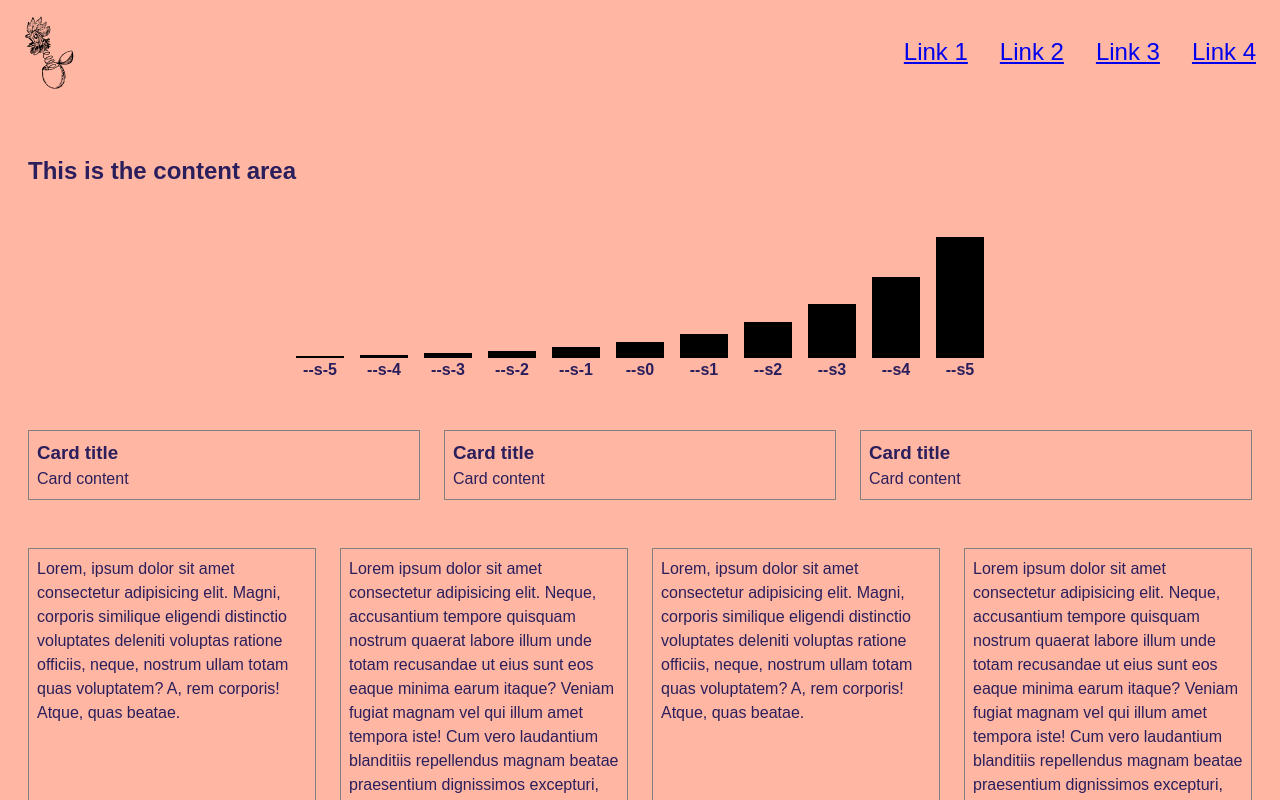
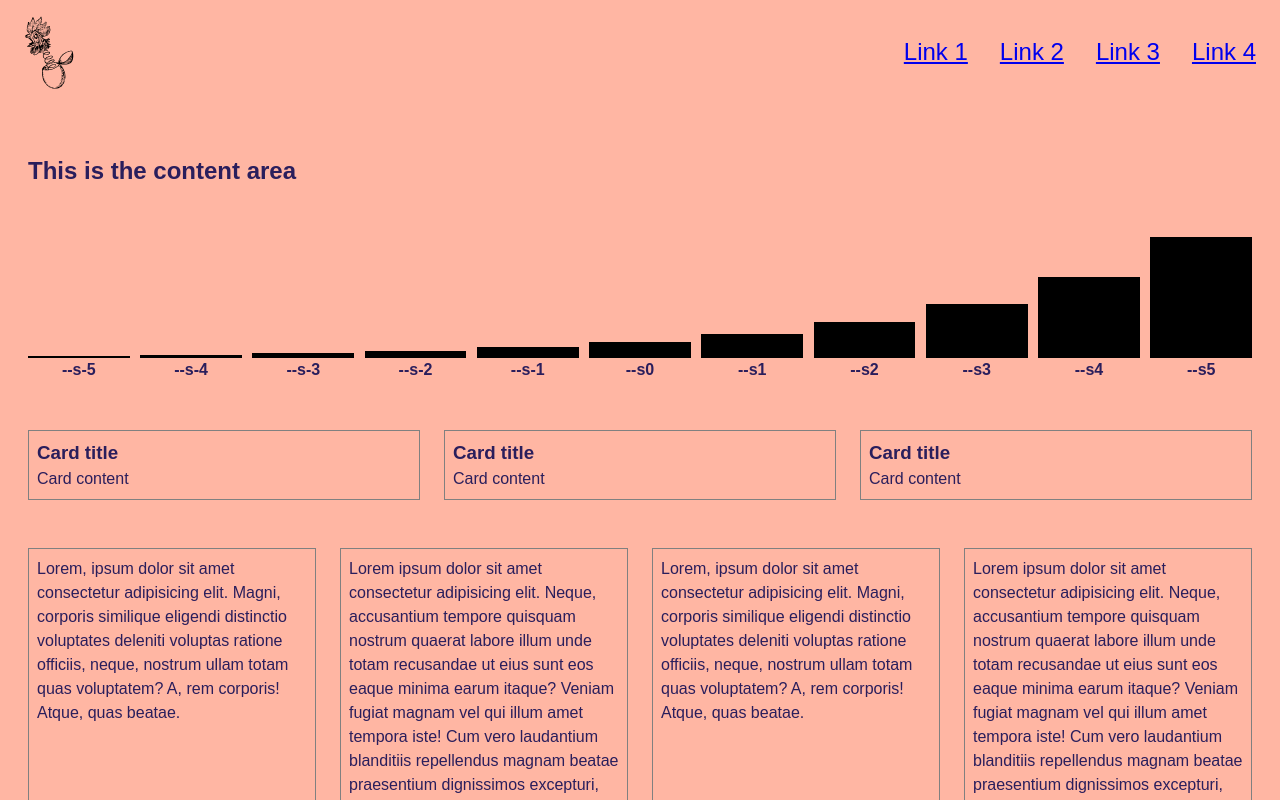
Before and after one commit to razsbg/every-layout-react-flavour, a React (Create React App) app: page / in a window 1280 px wide. Shown: the top 800 px of the page. Built offline with nearby package versions, Linux system fonts and the light colour scheme.

Commit message:
use new <Grid/> in <ModularScale/>

```diff
--- a/src/components/ModularScale.jsx
+++ b/src/components/ModularScale.jsx
@@ -1,29 +1,28 @@
 import styled from "styled-components";
 
-const FlexContainer = styled.div`
-  display: flex;
-  gap: 1rem;
-  align-items: flex-end;
-  justify-content: center;
-`;
+import { Grid } from "components/Grid";
 
 const ScaleItemContainer = styled.div`
   display: flex;
+  align-items: center;
   flex-direction: column;
-  align-items: center;
 `;
 
 const scaleNumbers = [5, 4, 3, 2, 1, 0, 1, 2, 3, 4, 5];
 
+const StyledGrid = styled(Grid)`
+  align-items: end;
+`;
+
 export function ModularScale() {
   return (
-    <FlexContainer>
+    <StyledGrid minItemWidth="3rem" gap="var(--s-1)">
       {scaleNumbers.map((number, index) => {
         const cssVarName = getCSSVarName(number, index);
 
         return (
           <ScaleItemContainer key={index}>
-            <p style={{ width: "3rem", height: `var(${cssVarName})`, backgroundColor: "black" }} />
+            <p style={{ width: "100%", height: `var(${cssVarName})`, backgroundColor: "black" }} />
             <p style={{ fontWeight: "bold" }}>{cssVarName}</p>
           </ScaleItemContainer>
         );
@@ -38,6 +37,6 @@ export function ModularScale() {
           return name;
         }
       })}
-    </FlexContainer>
+    </StyledGrid>
   );
 }
```
